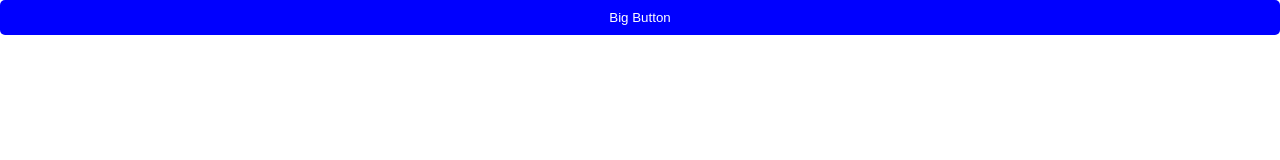
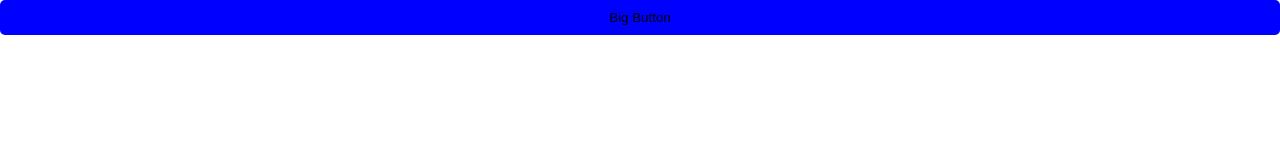
Before and after one commit to calblueprint/immigration-justice-project, a Next.js app: page /button-test in a window 1280 px wide. Shown: the top 160 px of the page. Built offline with nearby package versions, Linux system fonts and the light colour scheme.

Commit message:
fixed px to rem and added $ to color

```diff
--- a/src/components/BigButton.tsx
+++ b/src/components/BigButton.tsx
@@ -1,16 +1,11 @@
 import styled from 'styled-components';
 
-interface BigButtonProps {
-  color?: string;
-  onChange?: () => void;
-}
-
-const BigButton = styled.button<BigButtonProps>`
+const BigButton = styled.button<{ $color?: string }>`
   background-color: ${props => props.color || 'blue'};
-  color: white;
-  padding: 10px 20px;
+  $color: white;
+  padding: 0.625rem 1.25rem;
   border: none;
-  border-radius: 5px;
+  border-radius: 0.313rem;
   cursor: pointer;
   width: 100%;
 `;
```
Also changed, not shown: src/components/FullSizeButton.tsx (deleted, +0 -16 lines).
